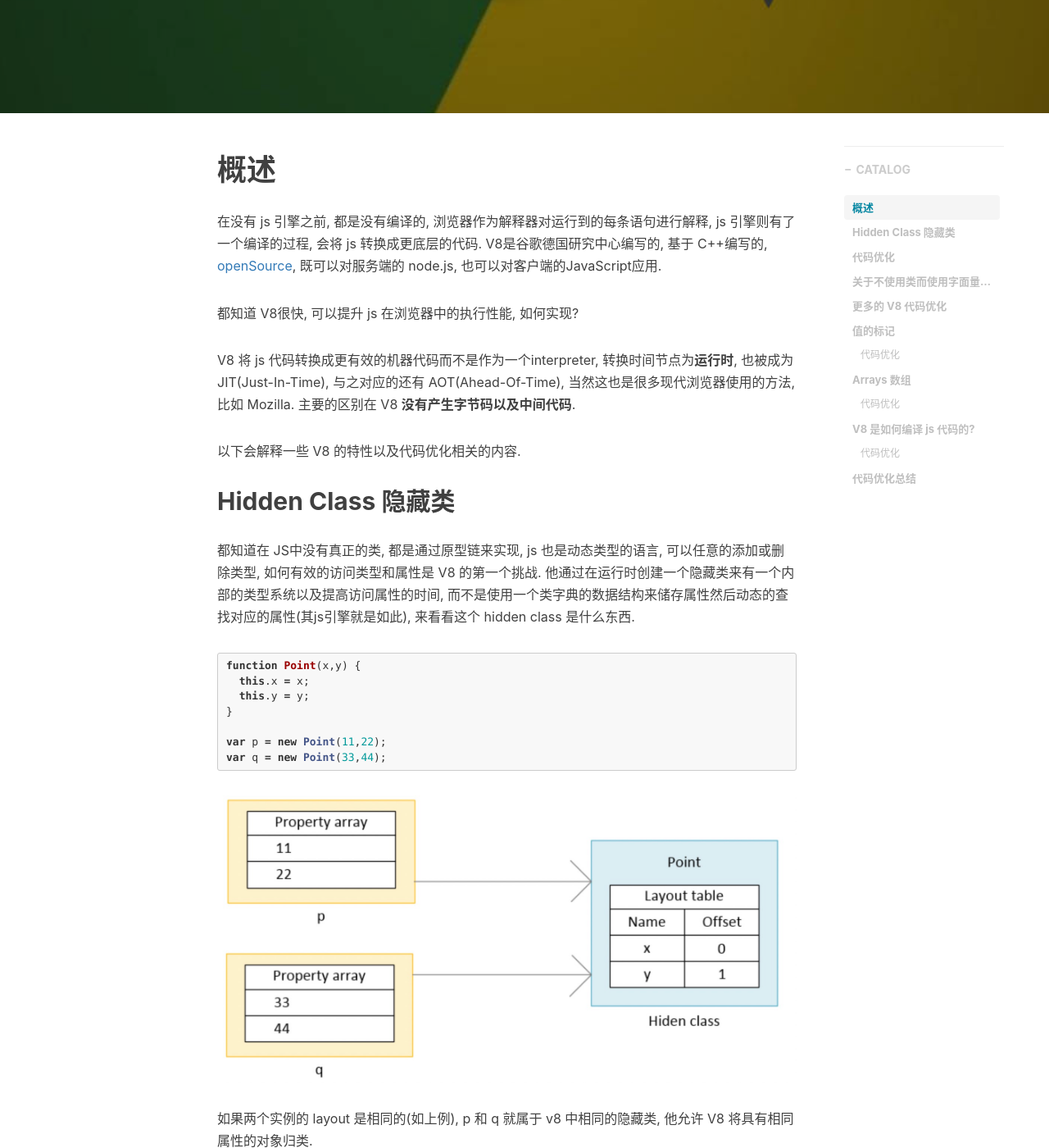
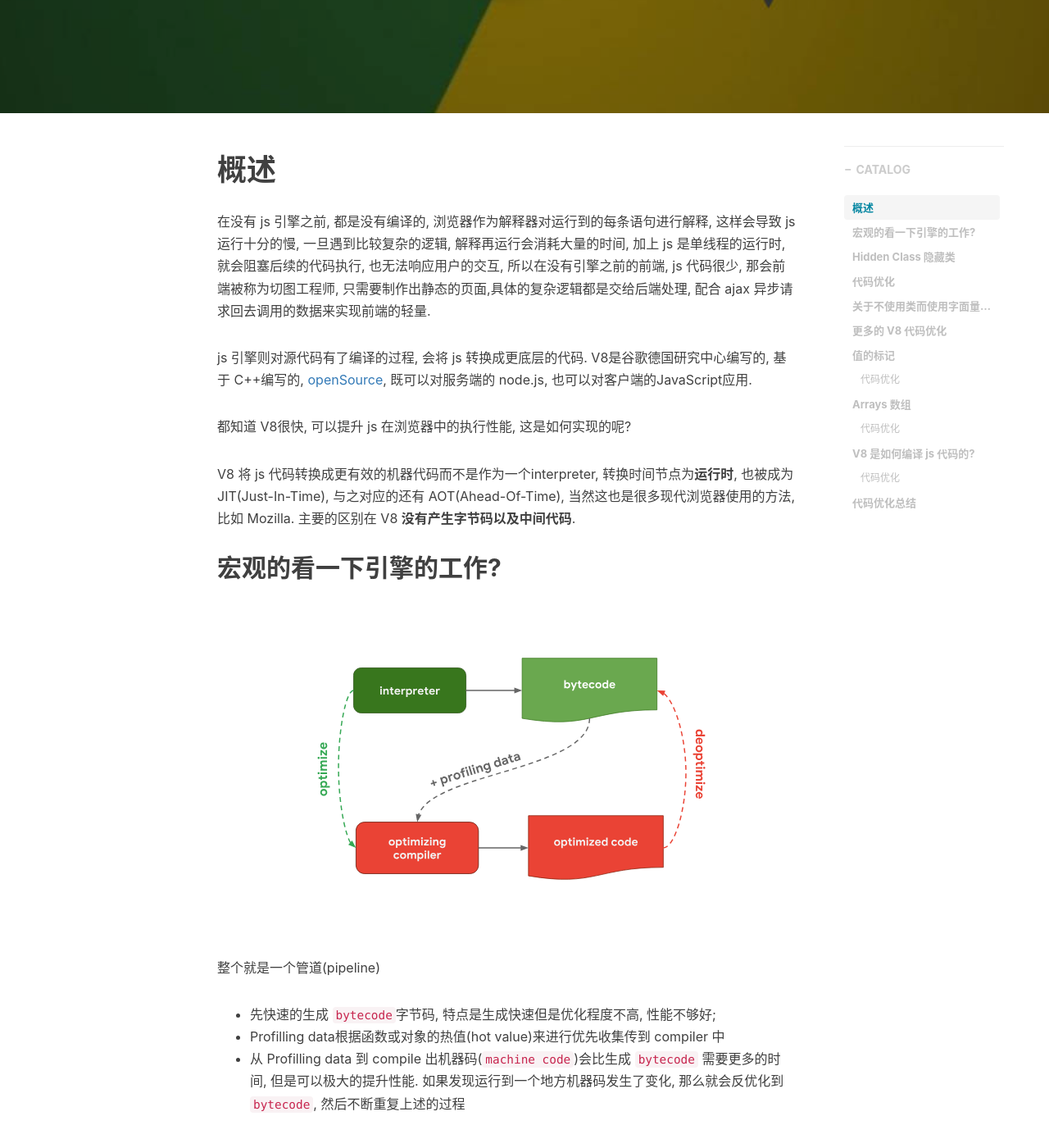
Before and after one commit to JiangLiruii/jiangliruii.github.io, a Jekyll site: the page built from _posts/2019-07-20-V8Optimization.md, in a window 1280 px wide and 1400 px high, scrolled down 437 px. Shown: the whole window at 82% size. Built offline with Jekyll 4.4.1, drawn with Linux system fonts in a browser that asks for light colours; comment, search, counter and statistics services are not loaded; some of the changed text lies outside the part shown.

Commit message:
add more detailed v8 description

```diff
--- a/_posts/2019-07-20-V8Optimization.md
+++ b/_posts/2019-07-20-V8Optimization.md
@@ -14,13 +14,30 @@ tags:
 
 # 概述
 
-在没有 js 引擎之前, 都是没有编译的, 浏览器作为解释器对运行到的每条语句进行解释, js 引擎则有了一个编译的过程, 会将 js 转换成更底层的代码. V8是谷歌德国研究中心编写的, 基于 C++编写的, [openSource](https://code.google.com/p/v8/wiki/Source), 既可以对服务端的 node.js, 也可以对客户端的JavaScript应用.
+在没有 js 引擎之前, 都是没有编译的, 浏览器作为解释器对运行到的每条语句进行解释, 这样会导致 js 运行十分的慢, 一旦遇到比较复杂的逻辑, 解释再运行会消耗大量的时间, 加上 js 是单线程的运行时, 就会阻塞后续的代码执行, 也无法响应用户的交互, 所以在没有引擎之前的前端, js 代码很少, 那会前端被称为切图工程师, 只需要制作出静态的页面,具体的复杂逻辑都是交给后端处理, 配合 ajax 异步请求回去调用的数据来实现前端的轻量.
 
-都知道 V8很快, 可以提升 js 在浏览器中的执行性能, 如何实现?
+js 引擎则对源代码有了编译的过程, 会将 js 转换成更底层的代码. V8是谷歌德国研究中心编写的, 基于 C++编写的, [openSource](https://code.google.com/p/v8/wiki/Source), 既可以对服务端的 node.js, 也可以对客户端的JavaScript应用.
+
+都知道 V8很快, 可以提升 js 在浏览器中的执行性能, 这是如何实现的呢?
 
 V8 将 js 代码转换成更有效的机器代码而不是作为一个interpreter, 转换时间节点为**运行时**, 也被成为 JIT(Just-In-Time), 与之对应的还有 AOT(Ahead-Of-Time), 当然这也是很多现代浏览器使用的方法, 比如 Mozilla. 主要的区别在 V8 **没有产生字节码以及中间代码**.
 
-以下会解释一些 V8 的特性以及代码优化相关的内容.
+## 宏观的看一下引擎的工作?
+
+![](/img/interpreter-optimizing-compiler.svg)
+
+整个就是一个管道(pipeline)
+- 先快速的生成 `bytecode`字节码, 特点是生成快速但是优化程度不高, 性能不够好;
+- Profilling data根据函数或对象的热值(hot value)来进行优先收集传到 compiler 中
+- 从 Profilling data 到 compile 出机器码(`machine code`)会比生成 `bytecode` 需要更多的时间, 但是可以极大的提升性能. 如果发现运行到一个地方机器码发生了变化, 那么就会反优化到 `bytecode`, 然后不断重复上述的过程
+
+下面是 V8 的示意图
+
+![](/img/interpreter-optimizing-compiler-v8.svg)
+
+V8中 interpreter 被叫做Ignition, 优化后的 compiler 被叫做 TurboFan.
+
+以下会解释一些更详细的 V8 特性以及代码优化相关的内容.
 
 ## Hidden Class 隐藏类
 
@@ -157,7 +174,12 @@ IC会缓存 `get_by_id`返回的shape 以及 offset, 在之后的调用中遇到
 V8 使用两种不同的方法来处理数组
 
 - **快速元素**: 当数组的每个元素都有值的时候, 他们就可以支持一个线性储存buffer来快速访问
-- **字典元素**: 如果元素中不是每个元素都有的话, 这个数组实际上就是一个 **hash 表**, 会比快速元素访问更昂贵.
+
+![](/img/array-elements.svg)
+
+- **字典元素**: 如果元素中不是每个元素都为普通元素(即不通过 Object.defineProperty 设置属性的元素)或者有空元素, 那么这个数组实际上就是一个 **hash 表**, 会比快速元素访问更昂贵.
+
+![](/img/array-dictionary-elements.svg)
 
 
 #### 代码优化
```
Also changed, not shown: img/array-dictionary-elements.svg (added), img/array-elements.svg (added), img/interpreter-optimizing-compiler-v8.svg (added), img/interpreter-optimizing-compiler.svg (added).
